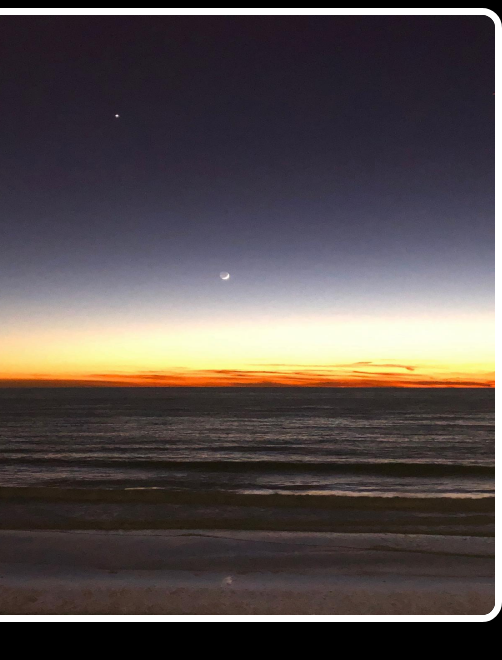
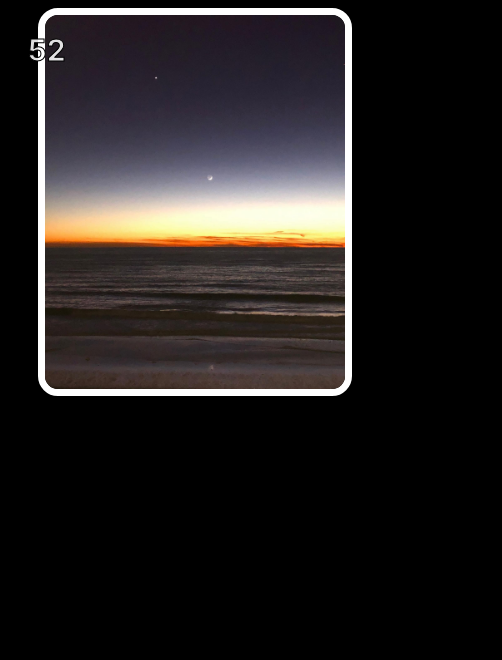
Before and after one commit to andreversiani/sofianotpron, a React (Vite) app: page /deus/atena in a window 390 px wide. Shown: the top 660 px of the page, 502 px wide, since content can reach past the window. Built offline with nearby package versions, Linux system fonts and the light colour scheme.

Commit message:
fix: responsividade

```diff
--- a/src/components/BaseLevel/index.css
+++ b/src/components/BaseLevel/index.css
@@ -12,9 +12,23 @@
   border: 7px solid white;
 }
 
+@media (max-width: 650px) {
+  .base-img {
+    width: 80%;
+    height: auto;
+  }
+
+  .img-container {
+    display: flex;
+    align-items: center;
+    justify-content: center;
+  }
+}
+
 .image-container {
   display: inline-block;
 }
+
 
 .image-text {
   position: absolute;
--- a/src/levels/gifts/gift1.tsx
+++ b/src/levels/gifts/gift1.tsx
@@ -1,11 +1,8 @@
 import { BaseLevel } from "../../components/BaseLevel"
-import { useComment } from "../../hooks/useComment"
 
 function Gtank() {
   return (
-    <BaseLevel imagePath="moto.jpg">
-      {useComment('Qual é essa deusa?')}
-    </BaseLevel>
+    <BaseLevel imagePath="moto.jpg"></BaseLevel>
   )
 }
 
```
